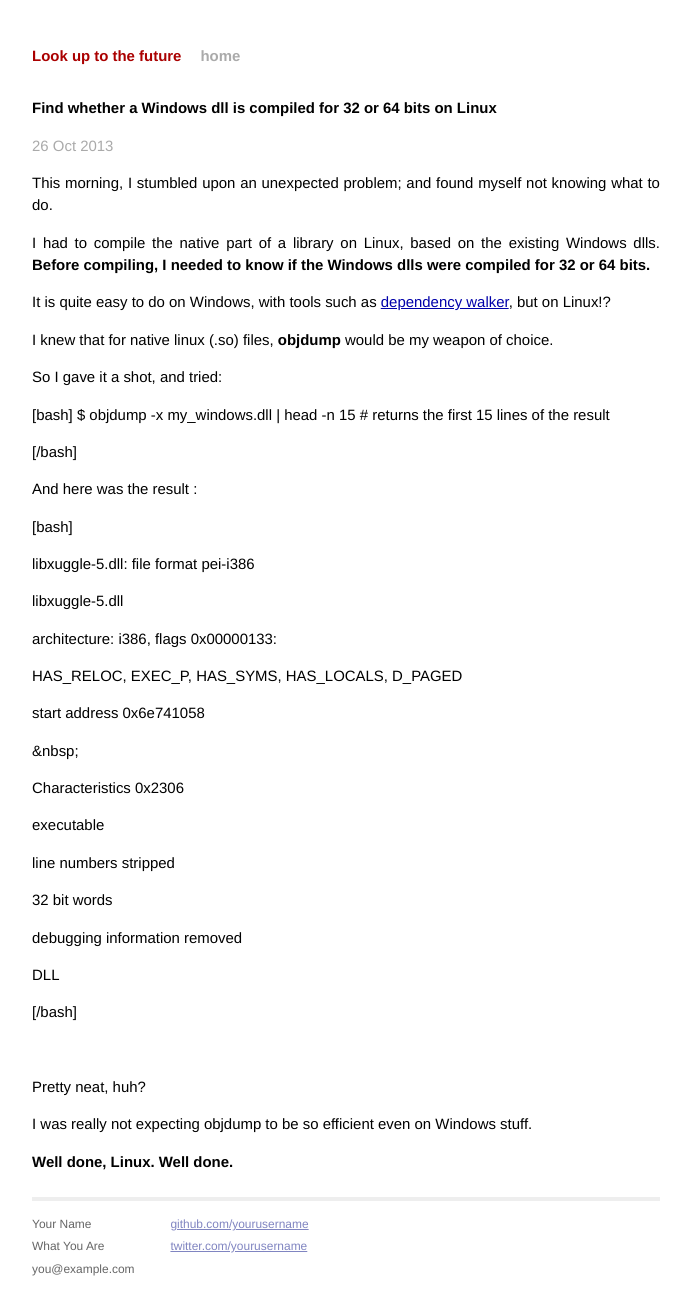
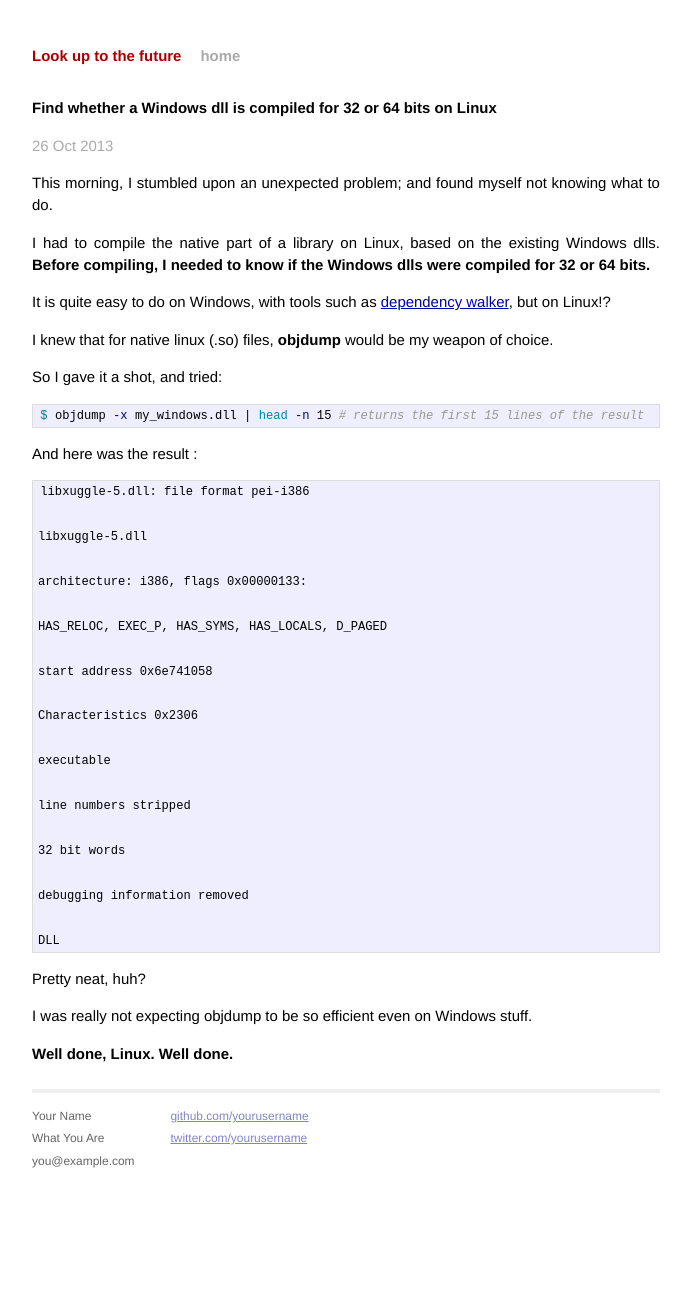
Before and after one commit to jlengrand/jlengrand.github.io, a Jekyll site: the page built from _posts/2013-10-26-find-whether-a-windows-dll-is-compiled-for-32-or-64-bits-on-linux.markdown, in a window 1280 px wide. Shown: the whole page, without its empty margins (294-985 px from the left). Built offline with Jekyll 4.4.1, drawn with Linux system fonts in a browser that asks for light colours; Markdown is read by kramdown in place of the engine named in the settings; after the commit the page ends 1184 px from its top, so only the background shows below that.

Commit message:
Fixes posts from october 2013

```diff
--- a/_posts/2013-10-26-find-whether-a-windows-dll-is-compiled-for-32-or-64-bits-on-linux.markdown
+++ b/_posts/2013-10-26-find-whether-a-windows-dll-is-compiled-for-32-or-64-bits-on-linux.markdown
@@ -33,14 +33,14 @@ I knew that for native linux (.so) files, <strong>objdump</strong> would be my w
 
 So I gave it a shot, and tried:
 
-[bash]
+{% highlight bash %}
 $ objdump -x my_windows.dll | head -n 15 # returns the first 15 lines of the result
 
-[/bash]
+{% endhighlight %}
 
 And here was the result :
 
-[bash]
+{% highlight bash %}
 
 libxuggle-5.dll: file format pei-i386
 
@@ -51,8 +51,6 @@ architecture: i386, flags 0x00000133:
 HAS_RELOC, EXEC_P, HAS_SYMS, HAS_LOCALS, D_PAGED
 
 start address 0x6e741058
-
-&amp;nbsp;
 
 Characteristics 0x2306
 
@@ -66,9 +64,7 @@ debugging information removed
 
 DLL
 
-[/bash]
-
-&nbsp;
+{% endhighlight %}
 
 Pretty neat, huh?
 
--- a/_posts/2013-10-30-integrate-a-twitter-timeline-in-your-android-application.markdown
+++ b/_posts/2013-10-30-integrate-a-twitter-timeline-in-your-android-application.markdown
@@ -114,7 +114,7 @@ I used fill_parent because I wanted to give as much space as possible to the Web
 
 The result is far from perfect, but it's not that bad for roughly 30 minutes of work :).
 
-[caption id="attachment_900" align="aligncenter" width="480"]<a href="http://www.lengrand.fr/wp-content/uploads/2013/10/twitter_timeline.png"><img class="size-full wp-image-900" alt="twitter timeline embedded into an android application" src="http://www.lengrand.fr/wp-content/uploads/2013/10/twitter_timeline.png" width="480" height="800" /></a> twitter timeline embedded into an android application[/caption]
+<a href="http://www.lengrand.fr/wp-content/uploads/2013/10/twitter_timeline.png"><img class="size-full wp-image-900" alt="twitter timeline embedded into an android application" src="http://www.lengrand.fr/wp-content/uploads/2013/10/twitter_timeline.png" width="480" height="800" /></a>
 
 On top of that, It directly allows my users to post tweets from the application (using the timeline), and will let everybody know about the <a title="BresTram twitter account" href="https://twitter.com/BresTramApp" target="_blank">BresTram twitter account</a>.
 Hopefully, this will help me get some useful feedback.
```
